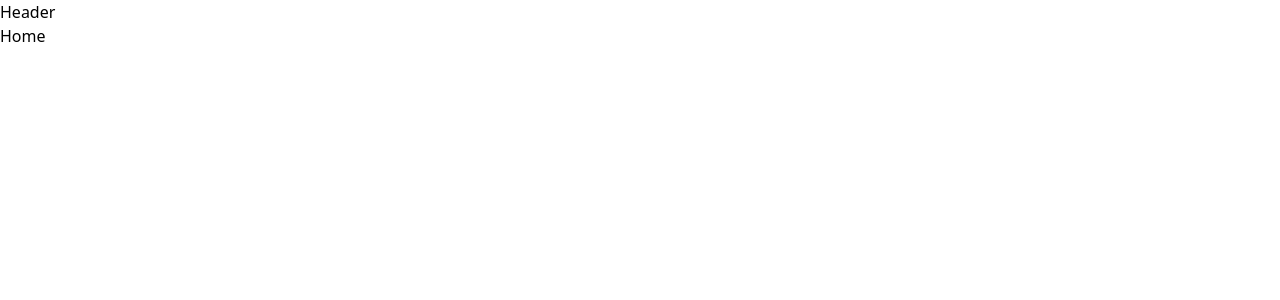
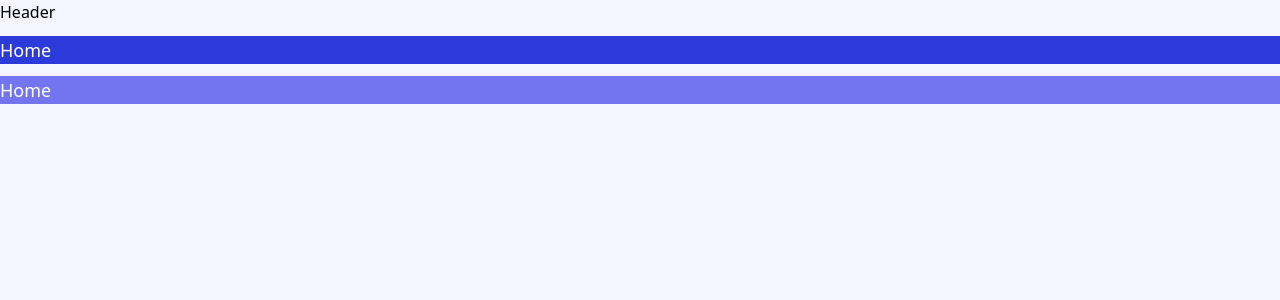
Before and after one commit to TharinduNimesh/ket-family-support-service, a Nuxt app: page / in a window 1280 px wide. Shown: the top 300 px of the page. Built offline with nearby package versions, Linux system fonts and the light colour scheme.

Commit message:
extended colors

```diff
--- a/app/assets/css/tailwind.css
+++ b/app/assets/css/tailwind.css
@@ -1,3 +1,9 @@
 @tailwind base;
 @tailwind components;
 @tailwind utilities;
+
+:root {
+  --color-primary: 44 58 219;
+  --color-secondary: 115 117 240;
+  --color-accent: 245 245 255;
+}
--- a/app/pages/index.vue
+++ b/app/pages/index.vue
@@ -1,6 +1,7 @@
 <template>
-  <div>
+  <div class="w-full h-screen bg-accent">
     <Header />
-    <div>Home</div>
+    <div class="text-lg text-white mt-3 bg-primary">Home</div>
+    <div class="text-lg text-white mt-3 bg-secondary">Home</div>
   </div>
 </template>
--- a/app/tailwind.config.js
+++ b/app/tailwind.config.js
@@ -9,7 +9,13 @@ export default {
     "./error.vue",
   ],
   theme: {
-    extend: {},
+    extend: {
+      colors: {
+        primary: 'rgb(var(--color-primary) / <alpha-value>)',
+        secondary: 'rgb(var(--color-secondary) / <alpha-value>)',
+        accent: 'rgb(var(--color-accent) / <alpha-value>)',
+      },
+    },
   },
   plugins: [],
 }
```
